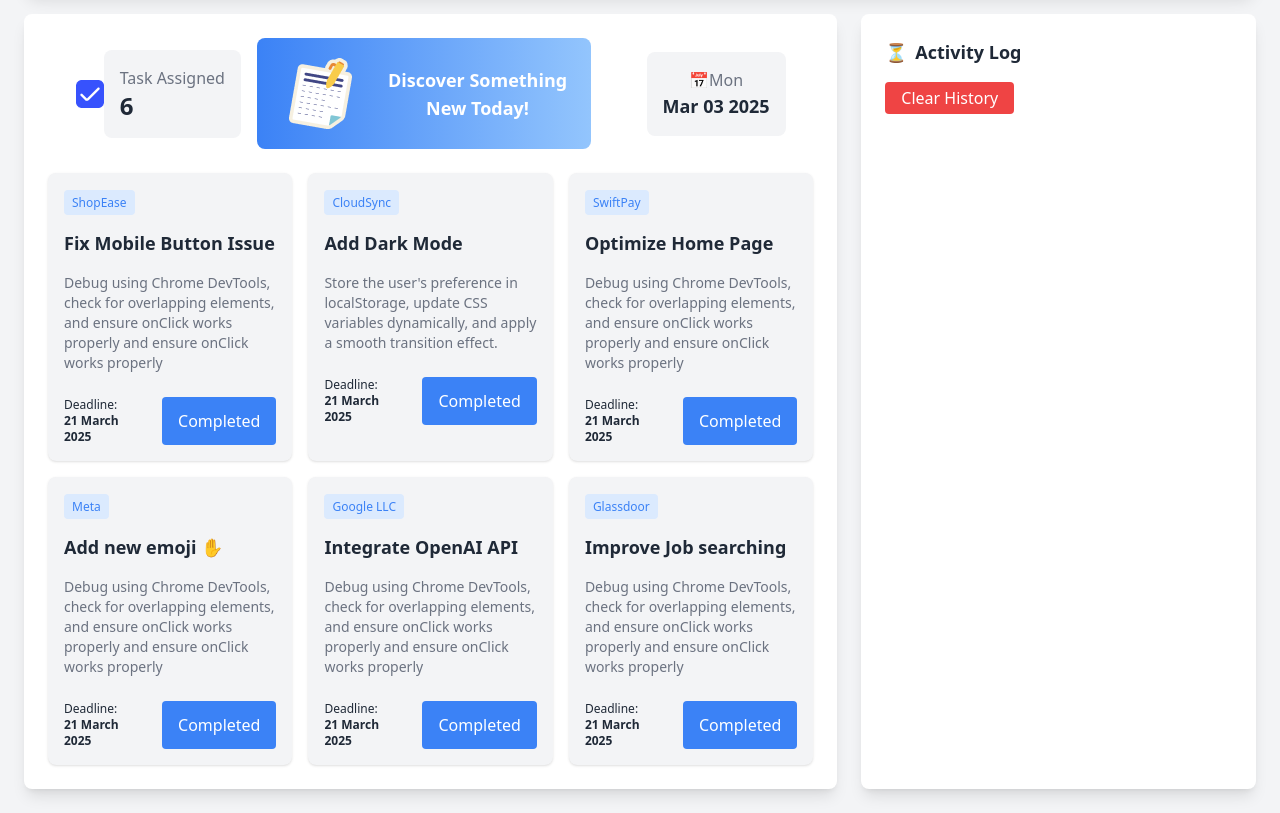
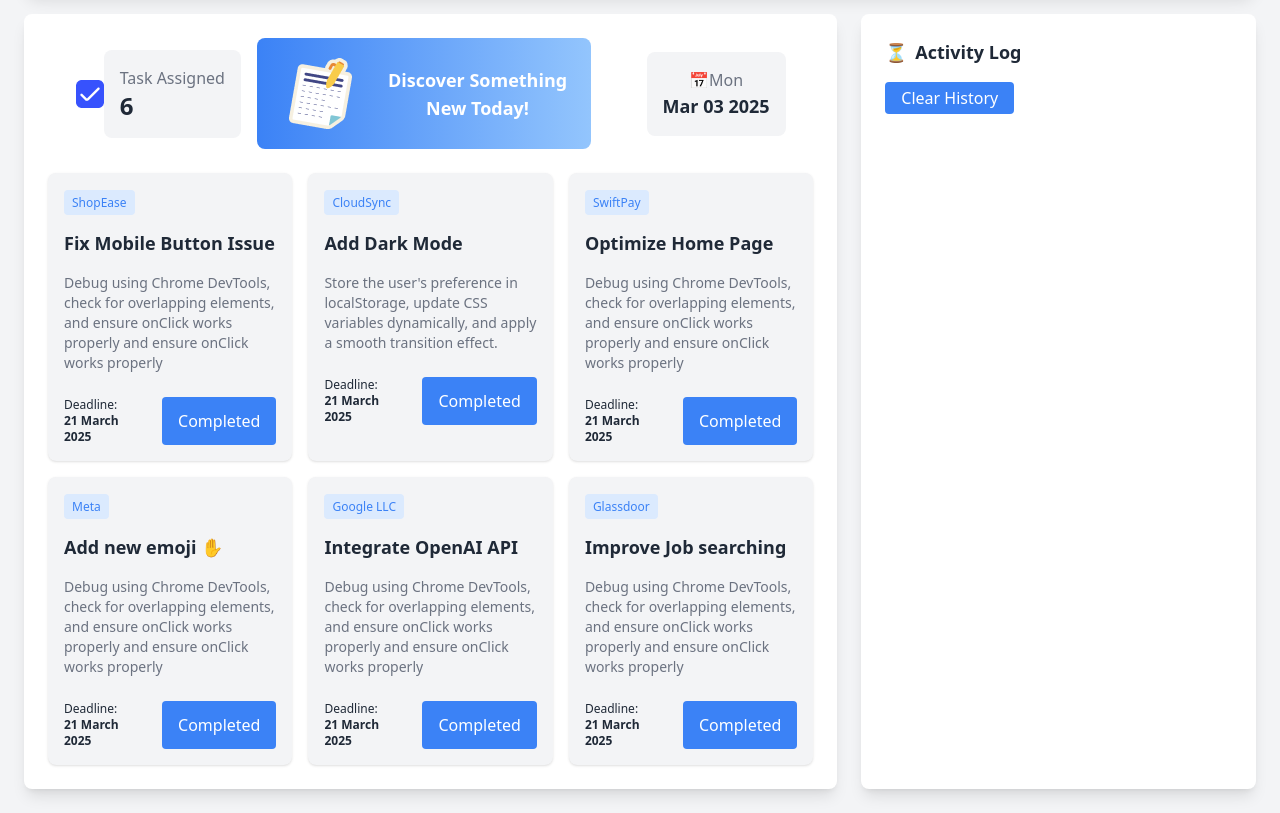
Before and after one commit to RsRiad/Dev-Board, a plain HTML site: page index.html in a window 1280 px wide. Shown: the part 114-927 px from the top of the page. Drawn offline with nearby package versions, Linux system fonts and the light colour scheme.

Commit message:
all-done

```diff
--- a/index.html
+++ b/index.html
@@ -43,13 +43,10 @@
                         </div>
                     </div>
                     <button id="que" class="bg-gradient-to-r from-blue-500 to-blue-300 text-white px-6 py-4 rounded-lg flex items-center space-x-2">
-
                         <div class="flex gap-7 items-center">
                             <img src="./assets/board.png" alt="">
                             <span class="text-lg font-bold">Discover Something<br>New Today!</span>
-
                         </div>
-
                     </button>
 
                 </div>
@@ -138,7 +135,7 @@
             <h3 class="text-lg font-semibold flex items-center">
                 <span class="mr-2">⏳</span>Activity Log
             </h3>
-            <button id="clear-history" class="bg-red-500 text-white px-4 py-1 mt-4 rounded ">
+            <button id="clear-history" class="bg-blue-500 text-white px-4 py-1 mt-4 rounded ">
                 Clear History
             </button>
 
```
